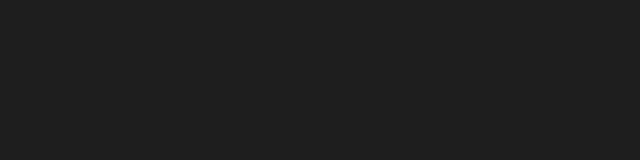
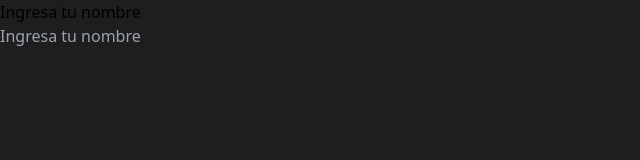
Before and after one commit to saul1217/Proyecto2, a React (Vite) app: page /Ingresa_nombre in a window 1280 px wide. Before the commit this address had no page. Shown: the top 160 px of the page, without its empty margins (0-640 px from the left). Built offline with nearby package versions, Linux system fonts and the light colour scheme.

Commit message:
se crea la pantalla PantallaNombre
Tambien se crea la ruta en el app.jsx

```diff
--- a/src/App.jsx
+++ b/src/App.jsx
@@ -4,6 +4,7 @@
 import { UseSearchGifs } from "./Components/UseSearchGifs";
 import { BrowserRouter as Router, Routes, Route, useNavigate, useLocation } from 'react-router-dom';
 import { PantallaInicio } from "./Pantallas/PantallaInicio";
+import { PantallaNombre } from "./Pantallas/PantallaNombre";
 
 function App() {
   const{valorInput,onChange, onSubmit, gifs} = UseSearchGifs();
@@ -15,6 +16,7 @@
   <Router>
     <Routes>
       <Route path="/" element={<PantallaInicio />} />
+      <Route path="Ingresa_nombre" element={<PantallaNombre/>} />
     </Routes>
   </Router>
   </>
--- a/src/Pantallas/PantallaInicio.jsx
+++ b/src/Pantallas/PantallaInicio.jsx
@@ -6,9 +6,9 @@
 
     return(
         <>
-        <div className="flex flex-col items-center justify-center min-h-screen text-white bg-gradient-to-r from-violet-800 to-sky-400">
+        <div className="flex flex-col items-center justify-center min-h-screen text-white bg-gradient-to-r from-violet-800 to-slate-600">
             <h1 className="text-4xl ]">Descubre tu gif</h1>
-            <button onClick={() => navigate('nombre')} className="bg-blue-700 text-white transition-all rounded-full text-2xl p-8 m-9">
+            <button onClick={() => navigate('Ingresa_nombre')} className="bg-blue-700 text-white transition-all rounded-full text-2xl p-8 m-9">
                 Descubre el gif que te define segun tu nombre
             </button>
         </div>
--- /dev/null
+++ b/src/Pantallas/PantallaNombre.jsx
@@ -0,0 +1,13 @@
+export const PantallaNombre = () => {
+
+    return(
+        <>
+        <div>
+            <h2>Ingresa tu nombre</h2>
+            <form action="">
+                <input type="text" placeholder="Ingresa tu nombre"/>
+            </form>
+        </div>
+        </>
+    )
+}
```
